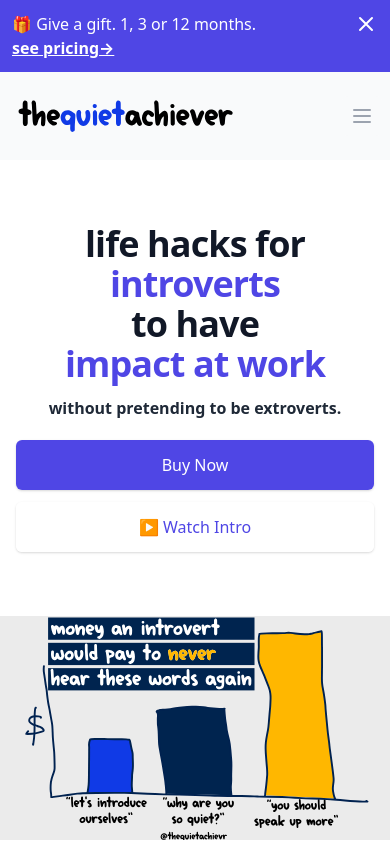
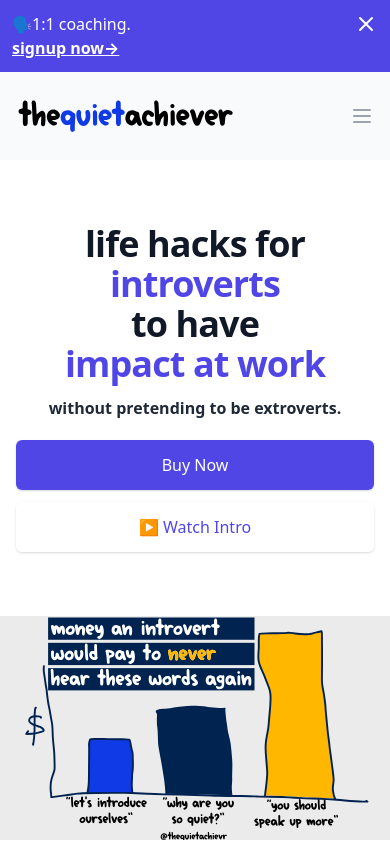
Before and after one commit to timyeothequietachievr/website, a Next.js app: page / in a window 390 px wide. Shown: the top 844 px of the page. Built offline with nearby package versions, Linux system fonts and the light colour scheme.

Commit message:
toaster survey signup

```diff
--- a/components/Toaster.jsx
+++ b/components/Toaster.jsx
@@ -7,12 +7,16 @@ export default function Toaster() {
       <div className="max-w-7xl mx-auto py-3 px-3 sm:px-6 lg:px-8">
         <div className="pr-16 sm:text-center sm:px-16">
           <p className="font-medium text-white">
-            <span className="md:hidden">🎁 Give a gift. 1, 3 or 12 months.</span>
+            { /* <span className="md:hidden">🎁 Give a gift. 1, 3 or 12 months.</span>
             <span className="hidden md:inline">🎁 Gift a gift. 1, 3 or 12 months.</span>
+            */}
+            <span className="md:hidden">🗣1:1 coaching. </span>
+            <span className="hidden md:inline">🗣1:1 coaching. </span>
             <span className="block sm:ml-2 sm:inline-block">
-              <a href="#gift" className="text-white font-bold underline">
+              { /* <a href="#gifthttps://docs.google.com/forms/d/e/1FAIpQLSdVoSAkvl1ArLPunWGLbNBZoetnApIa2G9UzG2DLYBDqdNQWA/alreadyresponded" className="text-white font-bold underline"> */}
+              <a href="#https://docs.google.com/forms/d/e/1FAIpQLSdVoSAkvl1ArLPunWGLbNBZoetnApIa2G9UzG2DLYBDqdNQWA/alreadyresponded" className="text-white font-bold underline">
                 {' '}
-                see pricing<span aria-hidden="true">&rarr;</span>
+                signup now<span aria-hidden="true">&rarr;</span>
               </a>
             </span>
           </p>
```
